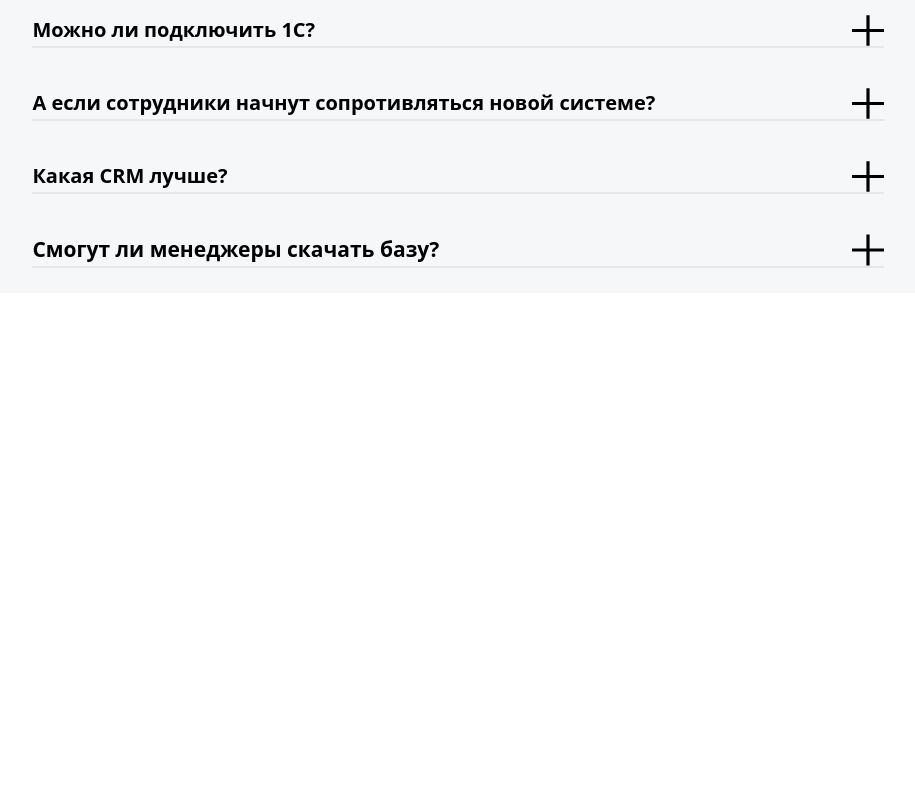
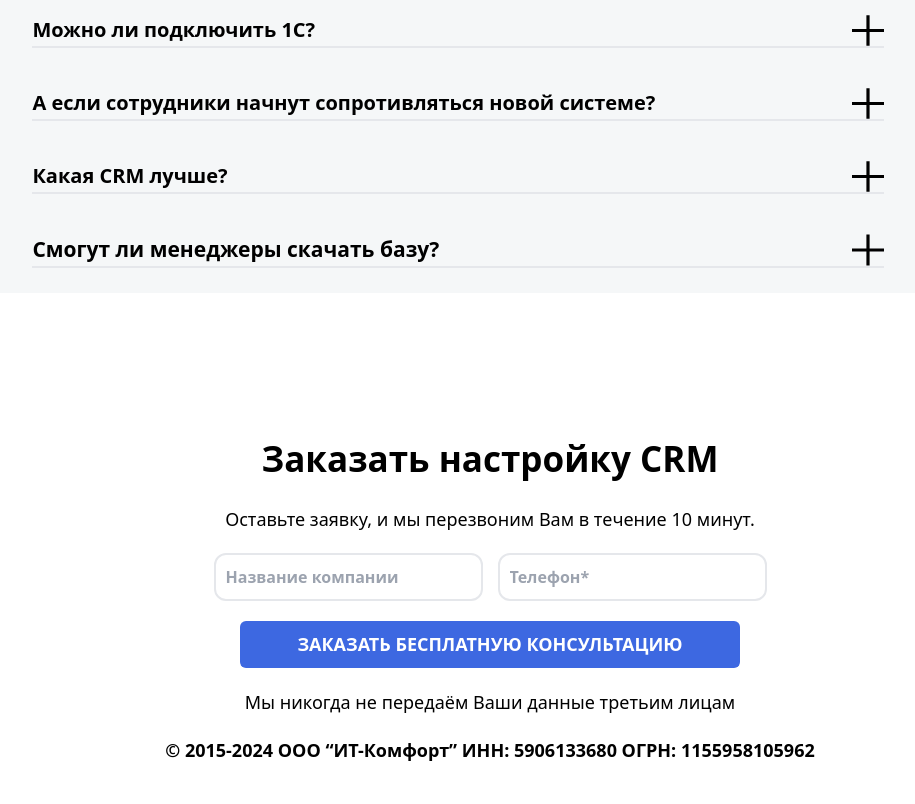
Before and after one commit to Muhammadfahim17/Exam1, a website: page src/index.html in a window 1280 px wide. Shown: the part 3908-4712 px from the top of the page, without its empty margins (150-1065 px from the left). Before the commit the page ends 4201 px from the top, so only its background shows below. Drawn offline with nearby package versions, Linux system fonts and the light colour scheme; files that its build step writes are made by us from their sources.

Commit message:
section4 page2

```diff
--- a/src/index.html
+++ b/src/index.html
@@ -139,5 +139,21 @@
        </div>
     </div>
 
+
+    <div class="mt-[100px] flex flex-col gap-[20px] sm:py-[40px]">
+        <div class="w-[85%] m-auto flex flex-col gap-[20px] text-center sm:flex-col">
+        <h1 class="font-bold text-[30px] sm:text-[35px]">Заказать настройку CRM</h1>
+        <p class="text-lg">Оставьте заявку,
+            и мы перезвоним Вам в течение 10 минут.</p>
+            <div class="flex flex-col gap-[15px] sm:flex-row sm:m-auto">
+                <input class="border-2 py-[10px] rounded-xl font-bold px-[10px]" type="text " placeholder="Название компании">
+                <input class="border-2 py-[10px] rounded-xl font-bold px-[10px]" type="text" placeholder="Телефон*">
+            </div>
+            <button class="bg-[#3D68E1] text-white font-bold text-[22px] rounded-md sm:w-[500px] sm:m-auto sm:text-[18px] sm:py-[10px]">ЗАКАЗАТЬ БЕСПЛАТНУЮ КОНСУЛЬТАЦИЮ</button>
+            <p class="text-lg">Мы никогда не передаём Ваши данные третьим лицам</p>
+            <p class="font-bold text-lg">© 2015-2024 ООО “ИТ-Комфорт” ИНН: 5906133680 ОГРН: 1155958105962</p>
+            </div>
+    </div>
+
 </body>
 </html>
```
